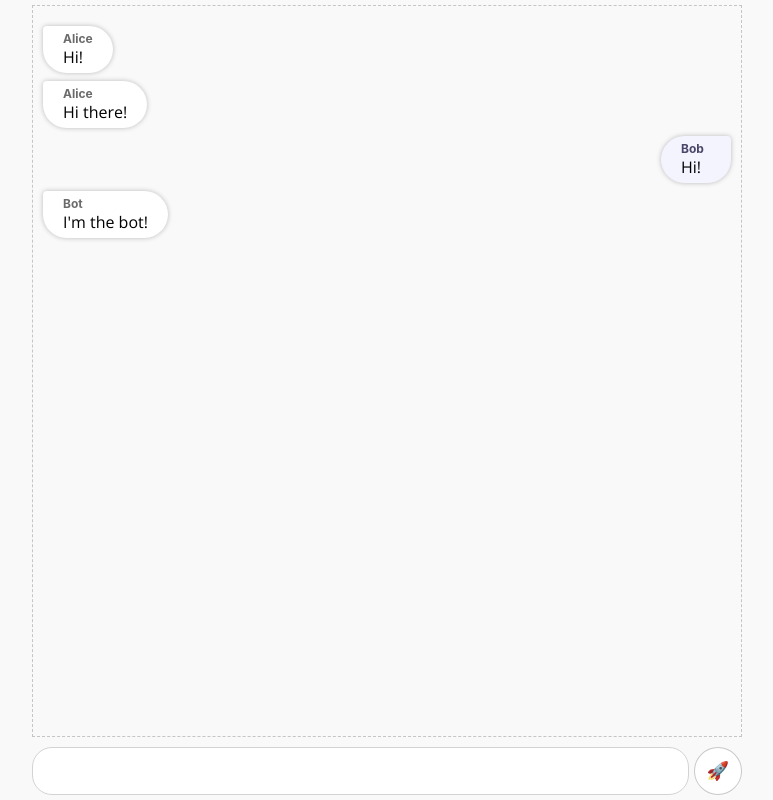
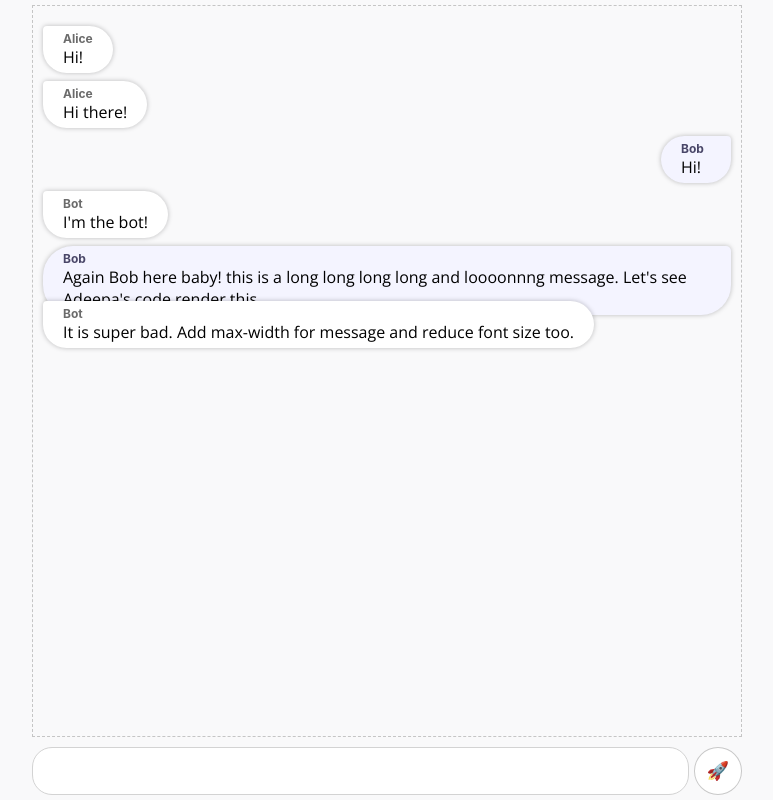
Before and after one commit to cipherdragon/Jelly-bot, a React (Create React App) app: page / in a window 1280 px wide. Shown: the whole page, without its empty margins (253-1026 px from the left). Built offline with nearby package versions, Linux system fonts and the light colour scheme.

Commit message:
added some messages

```diff
--- a/src/App.js
+++ b/src/App.js
@@ -22,6 +22,17 @@ let messages = [
         "id" : 4,
         "sender" : "Bot",
         "message" : "I'm the bot!"
+    },
+    {
+        "id" : 5,
+        "sender" : "Bob",
+        "message" : "Again Bob here baby! this is a long long long long and loooonnng message. Let's see Adeepa's code render this."
+    }
+    ,
+    {
+        "id" : 6,
+        "sender" : "Bot",
+        "message" : "It is super bad. Add max-width for message and reduce font size too."
     }
 ]
 
```
